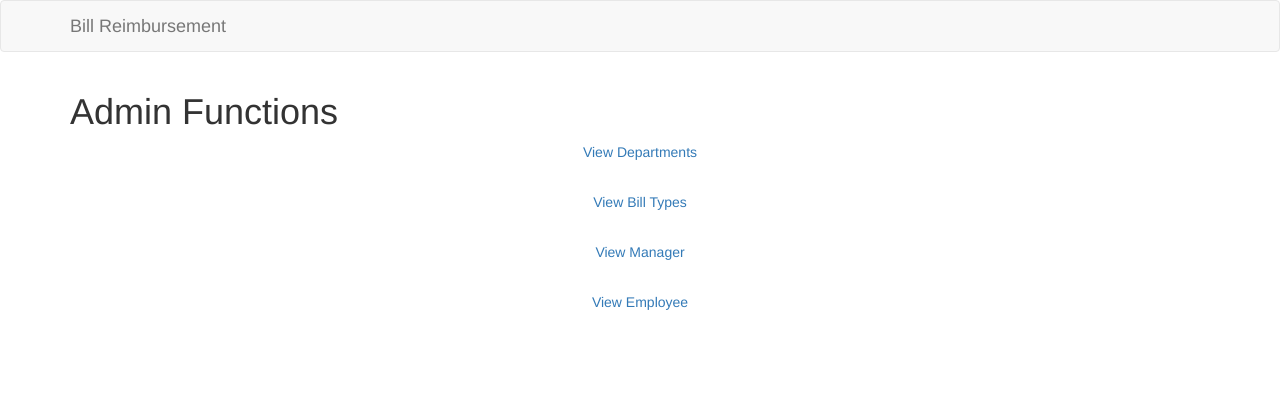
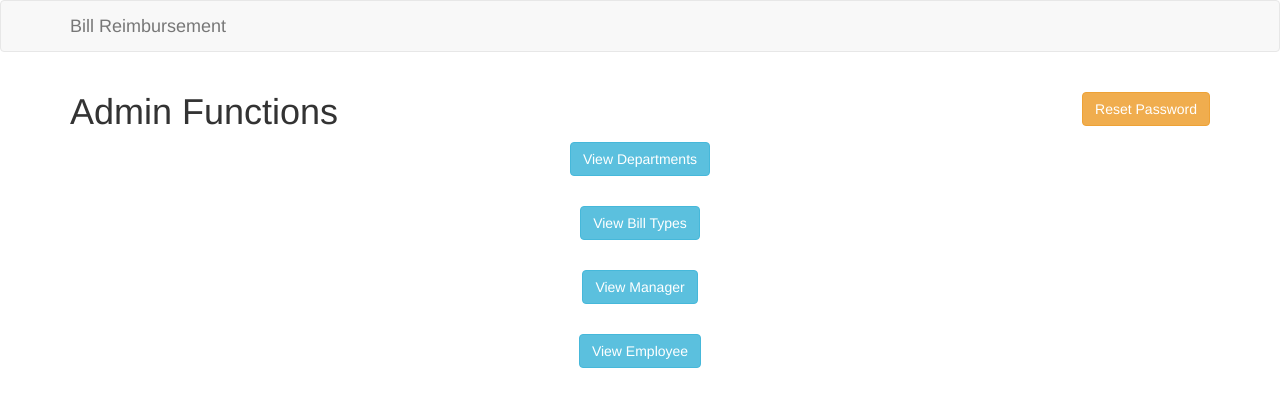
Before and after one commit to ishween/Bill-Reimbursement, a Flask app: page /admin/admin in a window 1280 px wide. Shown: the top 407 px of the page. Run offline with Flask 2, Linux system fonts and the light colour scheme; some libraries are stand-ins or nearby versions.

Commit message:
reset password admin

```diff
--- a/src/models/admins/views.py
+++ b/src/models/admins/views.py
@@ -7,6 +7,7 @@ from src.models.billTypes.views import add_bill_type, delete_bill_type, get_bill
 from src.models.managers.views import add_manager, delete_manager, view_managers, get_managers_by_department, edit_manager
 from src.models.employees.views import add_an_employee, delete_employee, get_employees, get_by_department_id, edit_employee
 import src.decorators as admin_decorators
+from src.db.utils import Utils
 
 __author__ = 'ishween'
 
@@ -349,3 +350,20 @@ def delete_bill_type(bill_type_id):
 def admin_delete_manager(manager_id):
     delete_manager(manager_id)
     return redirect(url_for('admin.view_managers_admin', sort_type="default", filter_type="default"))
+
+
+@admin_blueprint.route('/reset', methods = ['GET', 'POST'])
+def reset_password():
+    if request.method == 'POST':
+        email = session['email']
+        old_password = request.form['old_password']
+        new_password = request.form['new_password']
+        try:
+            admin = Admin.is_reset_password_valid(email, old_password)
+            admin.password = Utils.hash_password(new_password)
+            admin.update_to_db()
+            return redirect(url_for('.to_menue', sort_type="default", filter_type="pending"))
+        except adminErrors.IncorrectPasswordError as error:
+            return error.message
+
+    return render_template('admins/reset_password.html')
--- a/src/static/css/styles.css
+++ b/src/static/css/styles.css
@@ -4,9 +4,13 @@ li{
     /*color: crimson;*/
 }
 .topnav-right {
+    margin-top: 15px;
     margin-left: 225px;
-  float: right;
+    float: right;
 }
 .reset{
     float: right;
 }
+.add{
+    float: right;
+}
--- a/src/templates/admin_bar.html
+++ b/src/templates/admin_bar.html
@@ -20,13 +20,13 @@
                 <span class="icon-bar"></span>
                 <span class="icon-bar"></span>
             </button>
-            <a class="navbar-brand" href="#" title="Home" style="background: aqua">Admin</a>
+            <a class="navbar-brand" href="{{ url_for('admin.to_menu') }}" title="Home" style="background: aqua">Admin</a>
         </div>
         <div id="navbar" class="navbar-collapse collapse">
             <div class="topnav-right">
                 {% if session['email'] %}
 {#                    <li><a href="#" ><span class="glyphicon glyphicon-user"></span>{{ session['email'] }}</a></li>#}
-                    <ul><li class="nav-right"><a href="{{ url_for('admin.logout_admin') }}"><span class="glyphicon glyphicon-log-out"></span> Log out</a></li>
+                    <ul><a class="nav-right" href="{{ url_for('admin.logout_admin') }}"><span class="glyphicon glyphicon-log-out"></span> Log out</a>
                     </ul>
                 {% endif %}
             </div>
--- a/src/templates/admin_menue.html
+++ b/src/templates/admin_menue.html
@@ -1,12 +1,15 @@
 {% extends "base.html" %}
 {% block content %}
 
-    <h1>Admin Functions</h1>
+{#    <div class="reset">#}
+{#        <a class="btn btn-warning" href="{{ url_for('admin.reset_password') }}">Reset Password</a>#}
+{#    </div>#}
+    <h1 class="header">Admin Functions <a class="btn btn-warning reset" href="{{ url_for('admin.reset_password') }}">Reset Password</a></h1>
     <center>
-        <p><a href="{{ url_for('admin.view_departments_admin') }}">View Departments</a></p><br>
-        <p><a href="{{ url_for('admin.view_bill_types_admin', sort_type="default", filter_type="default" ) }}">View Bill Types</a></p><br>
-        <p><a href="{{ url_for('admin.view_managers_admin', sort_type="default", filter_type="default") }}">View Manager</a></p><br>
-        <p><a href="{{ url_for('admin.view_employees_admin', sort_type="default", filter_type="default") }}">View Employee</a></p><br>
+        <p><a class="btn btn-info" href="{{ url_for('admin.view_departments_admin') }}">View Departments</a></p><br>
+        <p><a class="btn btn-info" href="{{ url_for('admin.view_bill_types_admin', sort_type="default", filter_type="default" ) }}">View Bill Types</a></p><br>
+        <p><a class="btn btn-info" href="{{ url_for('admin.view_managers_admin', sort_type="default", filter_type="default") }}">View Manager</a></p><br>
+        <p><a class="btn btn-info" href="{{ url_for('admin.view_employees_admin', sort_type="default", filter_type="default") }}">View Employee</a></p><br>
     </center>
 
 {% endblock %}
--- a/src/templates/admins/show_bill_types.html
+++ b/src/templates/admins/show_bill_types.html
@@ -1,6 +1,7 @@
 {% extends "admin_bar.html" %}
 {% block content %}
-    <h1>Bill Types</h1>
+    <h1>Bill Types <a class="btn btn-success add" href="{{ url_for('admin.add_a_bill_type') }}"><span class="glyphicon glyphicon-plus"></span> Add Bill Type</a>
+</h1>
     <label class="input-group-addon glyphicon glyphicon-sort" style="width: 50px;">
         <select class="selectpicker glyphicon glyphicon-sort" onchange="location = this.value;">
             <option>Sort</option>
@@ -48,5 +49,4 @@
             <tbody>
         </table>
     {% endfor %}
-    <a class="btn btn-success" href="{{ url_for('admin.add_a_bill_type') }}"><span class="glyphicon glyphicon-plus"></span> Add Bill Type</a>
 {% endblock %}
--- a/src/templates/admins/show_departments.html
+++ b/src/templates/admins/show_departments.html
@@ -1,7 +1,8 @@
 {% extends "admin_bar.html" %}
 {% block content %}
 
-    <h1>Departments</h1>
+    <h1>Departments <a class="btn btn-success add" href="{{ url_for('admin.add_a_department') }}"><span class="glyphicon glyphicon-plus"></span> Add Department</a>
+</h1>
 
         <table class="table table-hover">
             <thead>
@@ -19,5 +20,4 @@
             {% endfor %}
             <tbody>
         </table>
-    <a class="btn btn-success" href="{{ url_for('admin.add_a_department') }}"><span class="glyphicon glyphicon-plus"></span> Add Department</a>
 {% endblock %}
--- a/src/templates/admins/show_employees.html
+++ b/src/templates/admins/show_employees.html
@@ -1,6 +1,7 @@
 {% extends "admin_bar.html" %}
 {% block content %}
-    <h1>Employees</h1>
+    <h1>Employees <a class="btn btn-success add" href="{{ url_for('admin.add_employee') }}"><span class="glyphicon glyphicon-plus"></span> Add Employee</a>
+</h1>
     <label class="input-group-addon glyphicon glyphicon-sort" style="width: 50px;">
         <select class="selectpicker show-ticks" onchange="location = this.value;">
             <option>Sort</option>
@@ -51,5 +52,4 @@
             <tbody>
         </table>
     {% endfor %}
-    <a class="btn btn-success" href="{{ url_for('admin.add_employee') }}"><span class="glyphicon glyphicon-plus"></span> Add Employee</a>
 {% endblock %}
--- a/src/templates/admins/show_managers.html
+++ b/src/templates/admins/show_managers.html
@@ -1,6 +1,7 @@
 {% extends "admin_bar.html" %}
 {% block content %}
-    <h1>Managers</h1>
+    <h1>Managers <a class="btn btn-success add" href="{{ url_for('admin.add_a_manager') }}"><span class="glyphicon glyphicon-plus"></span> Add Manager</a>
+</h1>
     <label class="input-group-addon glyphicon glyphicon-sort" style="width: 50px;">
         <select class="selectpicker show-ticks" onchange="location = this.value;">
             <option>Sort</option>
@@ -54,5 +55,4 @@
             <tbody>
         </table>
     {% endfor %}
-    <a class="btn btn-success" href="{{ url_for('admin.add_a_manager') }}"><span class="glyphicon glyphicon-plus"></span> Add Manager</a>
 {% endblock %}
```
Also changed, not shown: src/models/admins/admin.py (+9 -0 lines), src/templates/admins/reset_password.html (added, +16 -0 lines).
